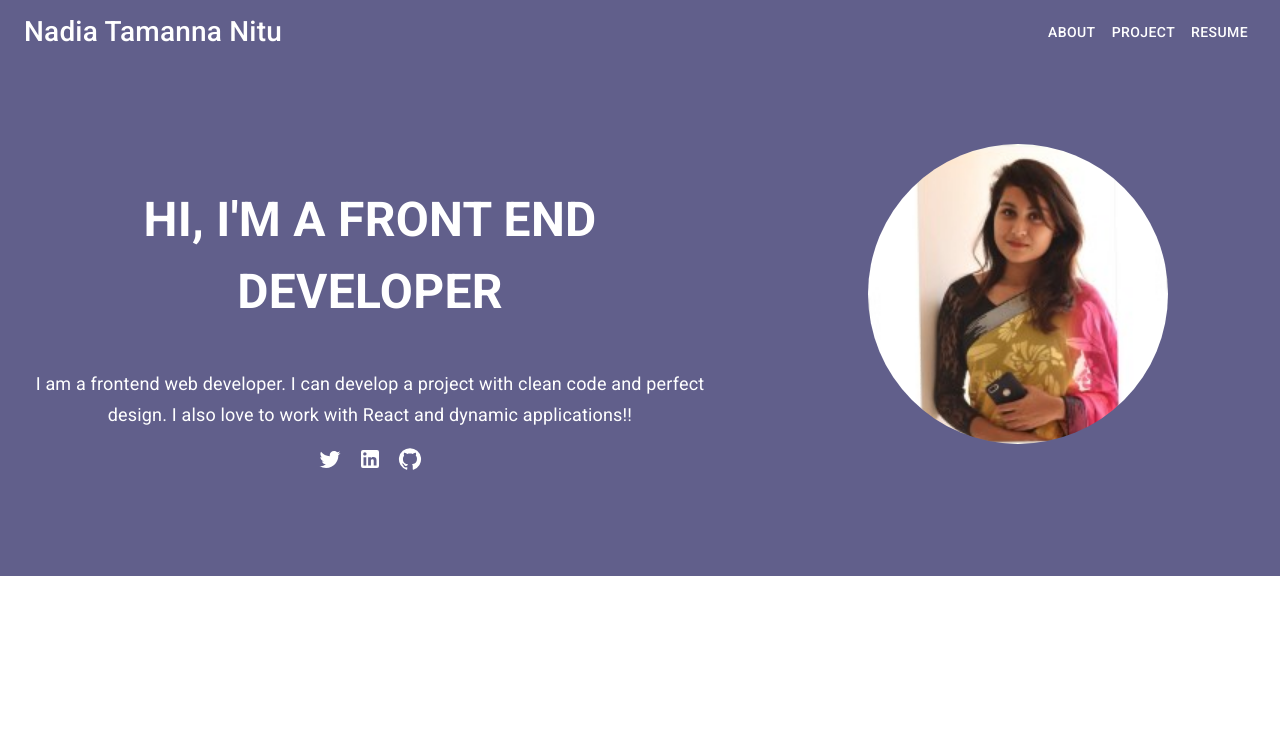
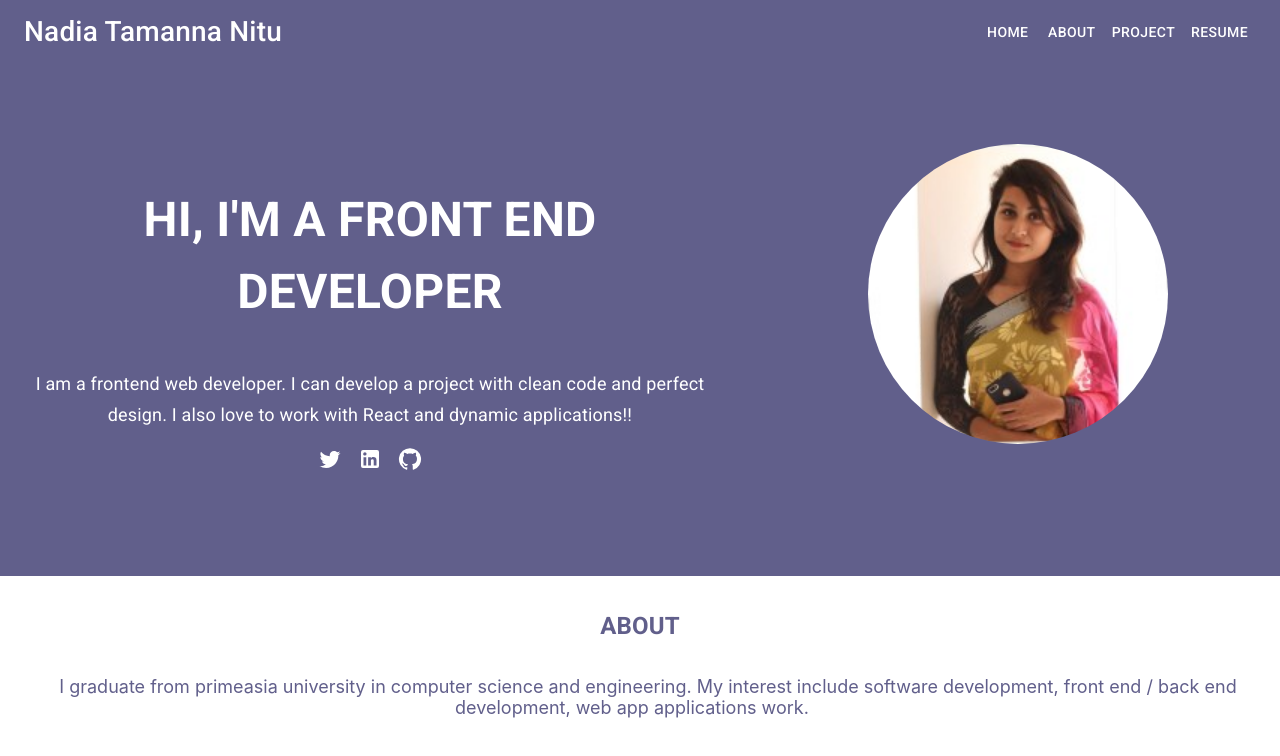
Before and after one commit to nadianewaz/Portfolio, a React (Create React App) app: page / in a window 1280 px wide. Shown: the top 756 px of the page. Built offline with nearby package versions, Linux system fonts and the light colour scheme.

Commit message:
about section added

```diff
--- a/public/index.html
+++ b/public/index.html
@@ -20,7 +20,7 @@
 
     <link rel="manifest" href="%PUBLIC_URL%/manifest.json" />
 
-    <title>React App</title>
+    <title> Nadia Tamanna Nitu | Portfolio</title>
   </head>
   <body>
     <noscript>You need to enable JavaScript to run this app.</noscript>
--- a/src/Component/HomePage/About/About.jsx
+++ b/src/Component/HomePage/About/About.jsx
@@ -1,9 +1,21 @@
+import { Box, Typography } from '@mui/material';
 import React from 'react';
+
 
 const About = () => {
     return (
         <>
+
+        <Box sx={{my: 4}}>
+        <Typography sx={{textTransform: 'uppercase', color: '#615F8B', m: 4}}>
         <h2>about </h2>
+        </Typography>
+        <Typography variant="subtitle5" sx={{fontSize: '18px', color:'#615F8B', px: 2}}>
+            I graduate from primeasia university in computer science and engineering. My interest include software development, front end / back end development, web app applications work.
+
+           </Typography>
+           </Box>
+
 
         </>
     );
--- a/src/Component/HomePage/Banner/Banner.jsx
+++ b/src/Component/HomePage/Banner/Banner.jsx
@@ -14,7 +14,7 @@ const Banner = () => {
 
     <Box sx={{ flexGrow: 1, backgroundColor: '#615F8B' , py: 10}}>
       <Grid container spacing={2}>
-        <Grid item xs={7}>
+        <Grid item xs={12} sm={7} md={7}>
             <Typography sx={{textTransform: 'uppercase', color: '#fff', fontSize: '32px'}}>
             <h2>hi, i'm a front end
               <br /> developer</h2>
@@ -31,7 +31,7 @@ const Banner = () => {
 
 
         </Grid>
-        <Grid item xs={5}>
+        <Grid item xs={12} sm={5} md={5}>
             <Typography sx={{}}>
             <img src={nitu} alt="" style={{
             width: 300,
--- a/src/Component/HomePage/Home/Home.jsx
+++ b/src/Component/HomePage/Home/Home.jsx
@@ -1,6 +1,7 @@
 import React from 'react';
 import Navigation from '../../Multiple/Navbar/Navigation';
 import Banner from '../Banner/Banner';
+import About from '../About/About';
 
 
 const Home = () => {
@@ -8,6 +9,7 @@ const Home = () => {
         <>
             <Navigation></Navigation>
             <Banner></Banner>
+            <About></About>
 
         </>
     );
--- a/src/Component/HomePage/Resume/Resume.jsx
+++ b/src/Component/HomePage/Resume/Resume.jsx
@@ -1,4 +1,5 @@
 import React from 'react';
+
 
 const Resume = () => {
     return (
--- a/src/Component/Multiple/Navbar/Navigation.jsx
+++ b/src/Component/Multiple/Navbar/Navigation.jsx
@@ -19,6 +19,9 @@ const Navigation = () => {
           <Typography variant="h6" component="div" sx={{ flexGrow: 1, textAlign: 'left', fontSize: '28px' }}>
             Nadia Tamanna Nitu
           </Typography>
+          <Link to="/">
+          <Button sx={{color: '#fff'}}>Home   </Button>
+          </Link>
           <Link to="/about">
           <Button sx={{color: '#fff'}}>About  </Button>
           </Link>
```
